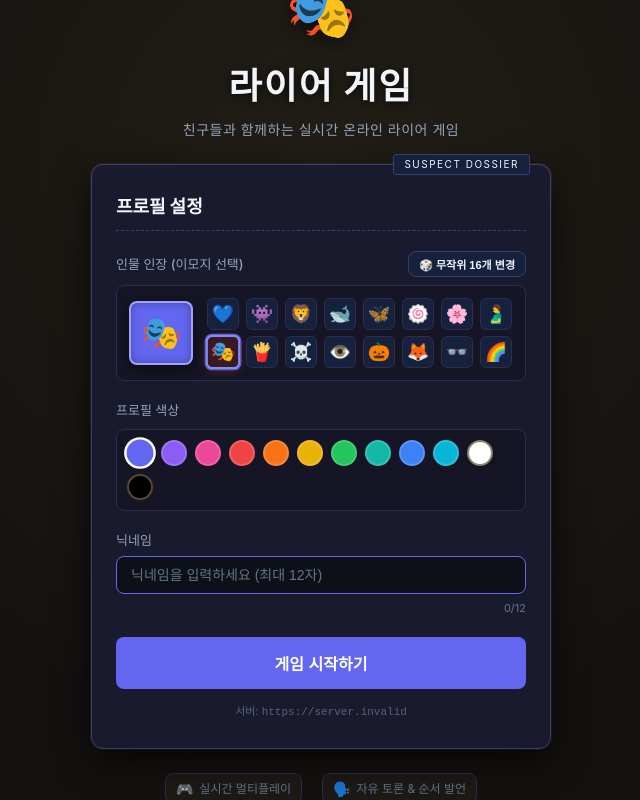
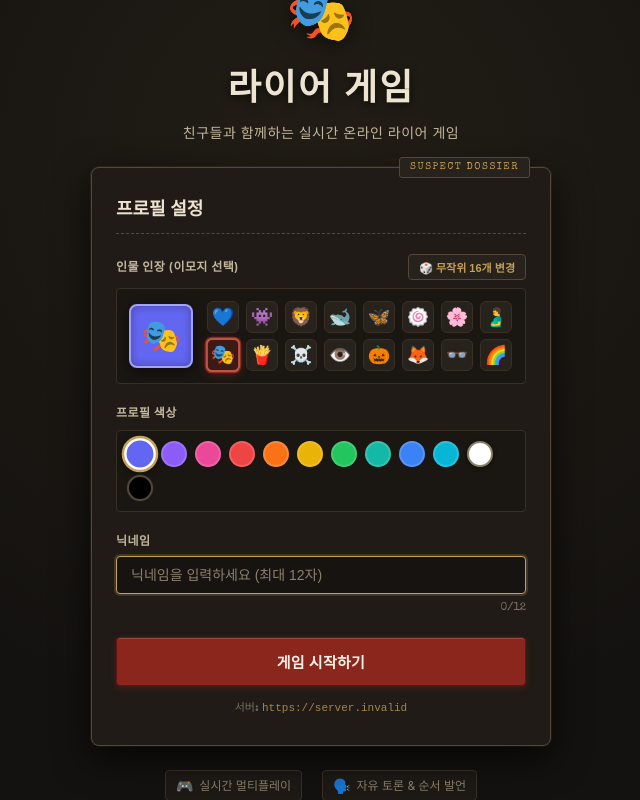
Before and after one commit to dwijuu/liarrrrgame, a React (Vite) app in the folder client/: page / in a window 1280 px wide. Shown: the whole page, without its empty margins (319-959 px from the left). Built offline with nearby package versions, Linux system fonts and the light colour scheme; no server answers; the HTML template or start-up script is replaced by a standard one.

Commit message:
Update global.css

```diff
--- a/client/src/styles/global.css
+++ b/client/src/styles/global.css
@@ -1,5 +1,6 @@
 /* ============================================================
-   라이어 게임 전역 스타일
+   라이어 게임 전역 스타일  –  탐정의 수사 기록 & 사건 파일 테마
+   (Detective Dossier & Secret Case File Theme)
    ============================================================ */
 
 *, *::before, *::after {
@@ -9,31 +10,57 @@
 }
 
 :root {
-  --bg-dark: #0f0f1a;
-  --bg-card: #1a1a2e;
-  --bg-card2: #16213e;
-  --bg-input: #0d1117;
-  --accent: #6366f1;
-  --accent-hover: #4f46e5;
-  --accent-light: #818cf8;
-  --success: #22c55e;
-  --danger: #ef4444;
-  --warning: #f59e0b;
-  --text-primary: #f1f5f9;
-  --text-secondary: #94a3b8;
-  --text-muted: #64748b;
-  --border: #2d2d4e;
-  --border-light: #3d3d6e;
-  --radius: 12px;
-  --radius-sm: 8px;
-  --shadow: 0 4px 24px rgba(0,0,0,0.4);
+  /* 배경 계열: 짙은 차콜, 흑갈색, 책상 위 어두운 서재 분위기 */
+  --bg-dark: #141210;
+  --bg-desk: #1a1614;
+  --bg-card: #201b17;
+  --bg-card2: #28221c;
+  --bg-paper: #ece4d0;        /* 낡은 수사 서류 / 서류철 종이색 */
+  --bg-paper-dark: #ded2b8;   /* 바랜 베이지 / 마닐라 폴더 */
+  --bg-input: #120f0d;
+
+  /* 테마 컬러 & 강조: 낡은 붉은색 스탬프, 황동/빛바랜 금색, 타자기 잉크 */
+  --accent: #8b261d;          /* 사건 수사 기밀 도장 레드 */
+  --accent-hover: #a32f24;
+  --accent-light: #c25244;
+  --accent-gold: #c5a059;     /* 황동, 메탈 클립, 빈티지 뱃지 */
+  --accent-gold-hover: #d8b26a;
+
+  --success: #3f7a4d;         /* 검증 통과 잉크 */
+  --danger: #9c2424;          /* 기밀 경고 / 처형 */
+  --warning: #b87a28;         /* 주의 요망 */
+
+  /* 텍스트 색상: 종이와 어두운 배경 양쪽에서 높은 가독성 확보 */
+  --text-primary: #ede3d1;    /* 밝은 아이보리 / 타자기 양지 */
+  --text-secondary: #c2b69d;  /* 바랜 양피지 텍스트 */
+  --text-muted: #8c806d;      /* 연필 메모 / 빛바랜 주석 */
+  --text-on-paper: #221c17;   /* 서류 위 흑갈색 타자기 잉크 */
+  --text-stamp: #931e1e;      /* 극비 도장 색상 */
+
+  /* 보더 & 질감 테두리 */
+  --border: #383027;
+  --border-light: #52473a;
+  --border-paper: #c2b496;
+
+  --radius: 8px;
+  --radius-sm: 4px;
+  --shadow: 0 8px 30px rgba(0, 0, 0, 0.65);
+  --shadow-paper: 0 4px 18px rgba(0, 0, 0, 0.35);
   --transition: 0.15s ease;
+
+  /* 폰트 패밀리 */
+  --font-typewriter: 'Special Elite', 'Courier New', monospace;
+  --font-serif: 'Cinzel', 'Merriweather', 'Batang', serif;
+  --font-body: -apple-system, BlinkMacSystemFont, 'Segoe UI', 'Malgun Gothic', sans-serif;
 }
 
 html, body {
   height: 100%;
-  font-family: -apple-system, BlinkMacSystemFont, 'Segoe UI', 'Malgun Gothic', sans-serif;
-  background: var(--bg-dark);
+  font-family: var(--font-body);
+  background-color: var(--bg-dark);
+  background-image:
+    radial-gradient(circle at 50% 10%, rgba(197, 160, 89, 0.04) 0%, transparent 60%),
+    linear-gradient(rgba(20, 18, 16, 0.95), rgba(20, 18, 16, 0.95));
   color: var(--text-primary);
   line-height: 1.5;
   overflow: hidden;
@@ -45,21 +72,22 @@ html, body {
   flex-direction: column;
 }
 
-/* ── 스크롤바 ── */
+/* ── 빈티지 스크롤바 ── */
 ::-webkit-scrollbar { width: 6px; height: 6px; }
-::-webkit-scrollbar-track { background: transparent; }
-::-webkit-scrollbar-thumb { background: var(--border-light); border-radius: 3px; }
-::-webkit-scrollbar-thumb:hover { background: var(--text-muted); }
+::-webkit-scrollbar-track { background: var(--bg-dark); }
+::-webkit-scrollbar-thumb { background: var(--border-light); border-radius: 2px; }
+::-webkit-scrollbar-thumb:hover { background: var(--accent-gold); }
 
-/* ── 버튼 ── */
+/* ── 탐정 수사 기록 버튼 ── */
 .btn {
   display: inline-flex;
   align-items: center;
   justify-content: center;
   gap: 6px;
-  padding: 10px 20px;
-  border: none;
+  padding: 9px 18px;
+  border: 1px solid var(--border-light);
   border-radius: var(--radius-sm);
+  font-family: var(--font-body);
   font-size: 14px;
   font-weight: 600;
   cursor: pointer;
@@ -67,63 +95,107 @@ html, body {
   white-space: nowrap;
   position: relative;
   overflow: hidden;
+  letter-spacing: 0.3px;
 }
 
 .btn:disabled {
-  opacity: 0.4;
+  opacity: 0.45;
   cursor: not-allowed;
+  filter: grayscale(0.5);
 }
 
+/* 붉은 인장 스타일 (Primary) */
 .btn-primary {
   background: var(--accent);
-  color: white;
+  color: #fff1e5;
+  border-color: #5c1811;
+  box-shadow: 0 2px 6px rgba(139, 38, 29, 0.4), inset 0 1px 0 rgba(255,255,255,0.15);
 }
-.btn-primary:hover:not(:disabled) { background: var(--accent-hover); transform: translateY(-1px); }
-.btn-primary:active:not(:disabled) { transform: translateY(0); }
+.btn-primary:hover:not(:disabled) {
+  background: var(--accent-hover);
+  border-color: #8b261d;
+  transform: translateY(-1px);
+  box-shadow: 0 4px 10px rgba(139, 38, 29, 0.5);
+}
+.btn-primary:active:not(:disabled) {
+  transform: translateY(0);
+}
 
+/* 사건 서류 스타일 (Secondary) */
 .btn-secondary {
   background: var(--bg-card2);
   color: var(--text-primary);
-  border: 1px solid var(--border);
+  border: 1px solid var(--border-light);
 }
-.btn-secondary:hover:not(:disabled) { background: var(--border); }
+.btn-secondary:hover:not(:disabled) {
+  background: #332b23;
+  border-color: var(--accent-gold);
+  color: #fff;
+}
 
+/* 기밀 말소 / 처형 (Danger) */
 .btn-danger {
   background: var(--danger);
-  color: white;
+  color: #fff;
+  border-color: #661414;
+  box-shadow: 0 2px 6px rgba(156, 36, 36, 0.35);
 }
-.btn-danger:hover:not(:disabled) { background: #dc2626; }
+.btn-danger:hover:not(:disabled) {
+  background: #b22c2c;
+  transform: translateY(-1px);
+}
 
+/* 검증 완료 (Success) */
 .btn-success {
   background: var(--success);
-  color: white;
+  color: #f1fbe9;
+  border-color: #274f31;
+  box-shadow: 0 2px 6px rgba(63, 122, 77, 0.35);
 }
-.btn-success:hover:not(:disabled) { background: #16a34a; }
+.btn-success:hover:not(:disabled) {
+  background: #4c925d;
+  transform: translateY(-1px);
+}
 
+/* 주의 / 빠른 투표 (Warning) */
+.btn-warning {
+  background: var(--warning);
+  color: #fff9ee;
+  border-color: #7d5218;
+}
+.btn-warning:hover:not(:disabled) {
+  background: #d48e30;
+}
+
+/* 고문서 고스트 버튼 */
 .btn-ghost {
-  background: transparent;
+  background: rgba(0, 0, 0, 0.2);
   color: var(--text-secondary);
   border: 1px solid var(--border);
 }
-.btn-ghost:hover:not(:disabled) { background: var(--bg-card2); color: var(--text-primary); }
+.btn-ghost:hover:not(:disabled) {
+  background: var(--bg-card2);
+  color: var(--text-primary);
+  border-color: var(--accent-gold);
+}
 
-.btn-sm { padding: 6px 14px; font-size: 13px; }
-.btn-lg { padding: 14px 28px; font-size: 16px; }
+.btn-sm { padding: 5px 12px; font-size: 12px; }
+.btn-lg { padding: 13px 24px; font-size: 15px; font-weight: 700; }
 .btn-full { width: 100%; }
 
 /* 로딩 스피너 */
 .btn.loading::after {
   content: '';
-  width: 14px;
-  height: 14px;
-  border: 2px solid rgba(255,255,255,0.3);
-  border-top-color: white;
+  width: 13px;
+  height: 13px;
+  border: 2px solid rgba(237, 227, 209, 0.3);
+  border-top-color: var(--text-primary);
   border-radius: 50%;
   animation: spin 0.7s linear infinite;
   margin-left: 8px;
 }
 
-/* ── 입력창 ── */
+/* ── 수사 기록 입력 필드 (Input) ── */
 .input {
   width: 100%;
   padding: 10px 14px;
@@ -132,10 +204,14 @@ html, body {
   border-radius: var(--radius-sm);
   color: var(--text-primary);
   font-size: 14px;
-  transition: border-color var(--transition);
+  transition: all var(--transition);
   outline: none;
 }
-.input:focus { border-color: var(--accent); }
+.input:focus {
+  border-color: var(--accent-gold);
+  box-shadow: 0 0 0 2px rgba(197, 160, 89, 0.2);
+  background: #171310;
+}
 .input::placeholder { color: var(--text-muted); }
 .input:disabled { opacity: 0.5; cursor: not-allowed; }
 
@@ -146,46 +222,71 @@ html, body {
 }
 
 .input-label {
-  font-size: 13px;
+  font-size: 12px;
   color: var(--text-secondary);
-  font-weight: 500;
+  font-weight: 600;
+  letter-spacing: 0.4px;
+  text-transform: uppercase;
 }
 
 .input-error {
   font-size: 12px;
-  color: var(--danger);
+  color: #ff7d7d;
 }
 
-/* ── 카드 ── */
+/* ── 사건 문서 카드 ── */
 .card {
   background: var(--bg-card);
   border: 1px solid var(--border);
   border-radius: var(--radius);
   padding: 20px;
+  box-shadow: var(--shadow);
 }
 
-/* ── 배지 ── */
+/* ── 증거 분류 배지 (Stamp-like badges) ── */
 .badge {
   display: inline-flex;
   align-items: center;
   gap: 4px;
-  padding: 3px 8px;
-  border-radius: 100px;
+  padding: 2px 7px;
+  border-radius: var(--radius-sm);
   font-size: 11px;
-  font-weight: 600;
+  font-weight: 700;
+  letter-spacing: 0.3px;
+  border: 1px solid transparent;
 }
-.badge-purple { background: rgba(99,102,241,0.2); color: var(--accent-light); }
-.badge-green { background: rgba(34,197,94,0.2); color: #4ade80; }
-.badge-red { background: rgba(239,68,68,0.2); color: #f87171; }
-.badge-yellow { background: rgba(234,179,8,0.2); color: #fbbf24; }
-.badge-gray { background: rgba(100,116,139,0.2); color: var(--text-muted); }
+.badge-purple {
+  background: rgba(197, 160, 89, 0.15);
+  color: var(--accent-gold);
+  border-color: rgba(197, 160, 89, 0.35);
+}
+.badge-green {
+  background: rgba(63, 122, 77, 0.2);
+  color: #79cb8e;
+  border-color: rgba(63, 122, 77, 0.4);
+}
+.badge-red {
+  background: rgba(156, 36, 36, 0.2);
+  color: #fca5a5;
+  border-color: rgba(156, 36, 36, 0.4);
+}
+.badge-yellow {
+  background: rgba(184, 122, 40, 0.2);
+  color: #ffd699;
+  border-color: rgba(184, 122, 40, 0.4);
+}
+.badge-gray {
+  background: rgba(140, 128, 109, 0.15);
+  color: var(--text-muted);
+  border-color: rgba(140, 128, 109, 0.3);
+}
 
-/* ── 모달 오버레이 ── */
+/* ── 모달 오버레이 (사건 파일 열람) ── */
 .modal-overlay {
   position: fixed;
   inset: 0;
-  background: rgba(0,0,0,0.7);
-  backdrop-filter: blur(4px);
+  background: rgba(10, 8, 7, 0.82);
+  backdrop-filter: blur(5px);
   display: flex;
   align-items: center;
   justify-content: center;
@@ -195,35 +296,52 @@ html, body {
 
 .modal {
   background: var(--bg-card);
-  border: 1px solid var(--border);
+  border: 1px solid var(--border-light);
   border-radius: var(--radius);
-  padding: 28px;
+  padding: 26px;
   width: 100%;
-  max-width: 480px;
+  max-width: 490px;
   max-height: 90vh;
   overflow-y: auto;
-  box-shadow: var(--shadow);
+  box-shadow: 0 12px 36px rgba(0,0,0,0.8), 0 0 0 1px rgba(197,160,89,0.15);
+  position: relative;
+}
+
+/* 모달 상단 기밀 탭 장식 */
+.modal::before {
+  content: 'CONFIDENTIAL // CASE DOSSIER';
+  display: block;
+  font-family: var(--font-typewriter);
+  font-size: 9px;
+  letter-spacing: 2px;
+  color: var(--accent-gold);
+  margin-bottom: 8px;
+  opacity: 0.85;
 }
 
 .modal-title {
-  font-size: 20px;
-  font-weight: 700;
-  margin-bottom: 20px;
+  font-family: var(--font-serif);
+  font-size: 19px;
+  font-weight: 800;
+  margin-bottom: 18px;
   color: var(--text-primary);
+  border-bottom: 1px dashed var(--border-light);
+  padding-bottom: 8px;
+  letter-spacing: 0.5px;
 }
 
 /* ── 분리선 ── */
 .divider {
   border: none;
-  border-top: 1px solid var(--border);
+  border-top: 1px dashed var(--border);
   margin: 16px 0;
 }
 
 /* ── 애니메이션 ── */
 @keyframes spin { to { transform: rotate(360deg); } }
-@keyframes fadeIn { from { opacity: 0; transform: translateY(8px); } to { opacity: 1; transform: translateY(0); } }
-@keyframes pulse { 0%, 100% { opacity: 1; } 50% { opacity: 0.5; } }
-@keyframes slideIn { from { opacity: 0; transform: translateX(-10px); } to { opacity: 1; transform: translateX(0); } }
+@keyframes fadeIn { from { opacity: 0; transform: translateY(6px); } to { opacity: 1; transform: translateY(0); } }
+@keyframes pulse { 0%, 100% { opacity: 1; } 50% { opacity: 0.45; } }
+@keyframes slideIn { from { opacity: 0; transform: translateX(-8px); } to { opacity: 1; transform: translateX(0); } }
 
 .fade-in { animation: fadeIn 0.2s ease; }
 .slide-in { animation: slideIn 0.2s ease; }
@@ -238,23 +356,37 @@ select.input {
   padding-right: 36px;
 }
 
-/* ── 태그 ── */
+/* ── 증거/단어 태그 ── */
 .tag {
   display: inline-flex;
   align-items: center;
-  gap: 4px;
+  gap: 5px;
   padding: 4px 10px;
   background: var(--bg-card2);
-  border: 1px solid var(--border);
-  border-radius: 100px;
+  border: 1px solid var(--border-light);
+  border-radius: var(--radius-sm);
   font-size: 12px;
-  color: var(--text-secondary);
+  color: var(--text-primary);
+  box-shadow: 0 1px 3px rgba(0,0,0,0.3);
 }
 
-/* ── 반응형 ── */
-@media (max-width: 768px) {
-  .modal { padding: 20px; }
-  .btn-lg { padding: 12px 20px; font-size: 15px; }
+.custom-tag {
+  background: #2a231c;
+  border: 1px solid #4a3e31;
+}
+
+.tag-delete-btn {
+  background: transparent;
+  border: none;
+  color: #ff9999;
+  font-size: 15px;
+  line-height: 1;
+  cursor: pointer;
+  padding: 0 2px;
+  transition: color 0.15s;
+}
+.tag-delete-btn:hover {
+  color: #ff4d4d;
 }
 
 /* ── 연결 상태 ── */
@@ -278,19 +410,21 @@ select.input {
   display: inline-flex;
   align-items: center;
   gap: 6px;
-  padding: 6px 14px;
+  padding: 5px 12px;
   background: var(--bg-card2);
   border: 1px solid var(--border);
-  border-radius: 100px;
-  font-size: 16px;
+  border-radius: var(--radius-sm);
+  font-family: var(--font-typewriter);
+  font-size: 15px;
   font-weight: 700;
   font-variant-numeric: tabular-nums;
+  color: var(--accent-gold);
 }
 
 .timer.urgent {
-  background: rgba(239,68,68,0.15);
+  background: rgba(156, 36, 36, 0.2);
   border-color: var(--danger);
-  color: #f87171;
+  color: #ff7d7d;
   animation: pulse 1s infinite;
 }
 
@@ -303,30 +437,27 @@ select.input {
 
 /* ── 모바일 터치 최적화 ── */
 button, .btn, [role="button"] {
-  /* 모바일 탭 딜레이 제거 */
   touch-action: manipulation;
   -webkit-tap-highlight-color: transparent;
 }
 
 input, textarea, select {
-  /* iOS Safari 입력창 스타일 초기화 */
   -webkit-appearance: none;
   appearance: none;
   border-radius: var(--radius-sm);
 }
 
-/* iOS 줌인 방지: 입력창 최소 16px */
 @media (max-width: 768px) {
   input, textarea, select {
     font-size: 16px !important;
   }
-
   .btn {
     min-height: 44px;
     min-width: 44px;
   }
-
   .btn-sm {
     min-height: 36px;
   }
+  .modal { padding: 20px; }
+  .btn-lg { padding: 12px 20px; font-size: 15px; }
 }
```
